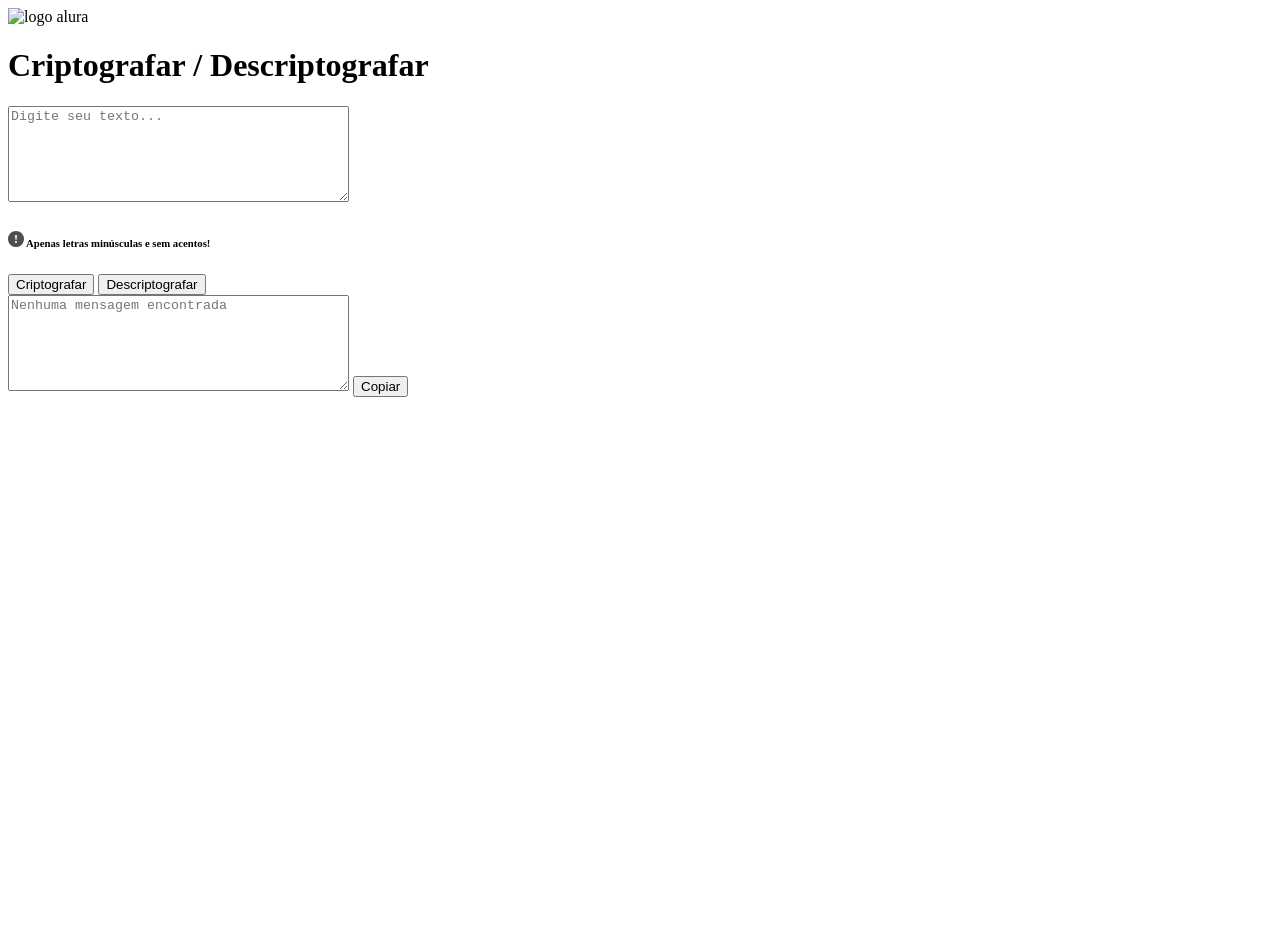
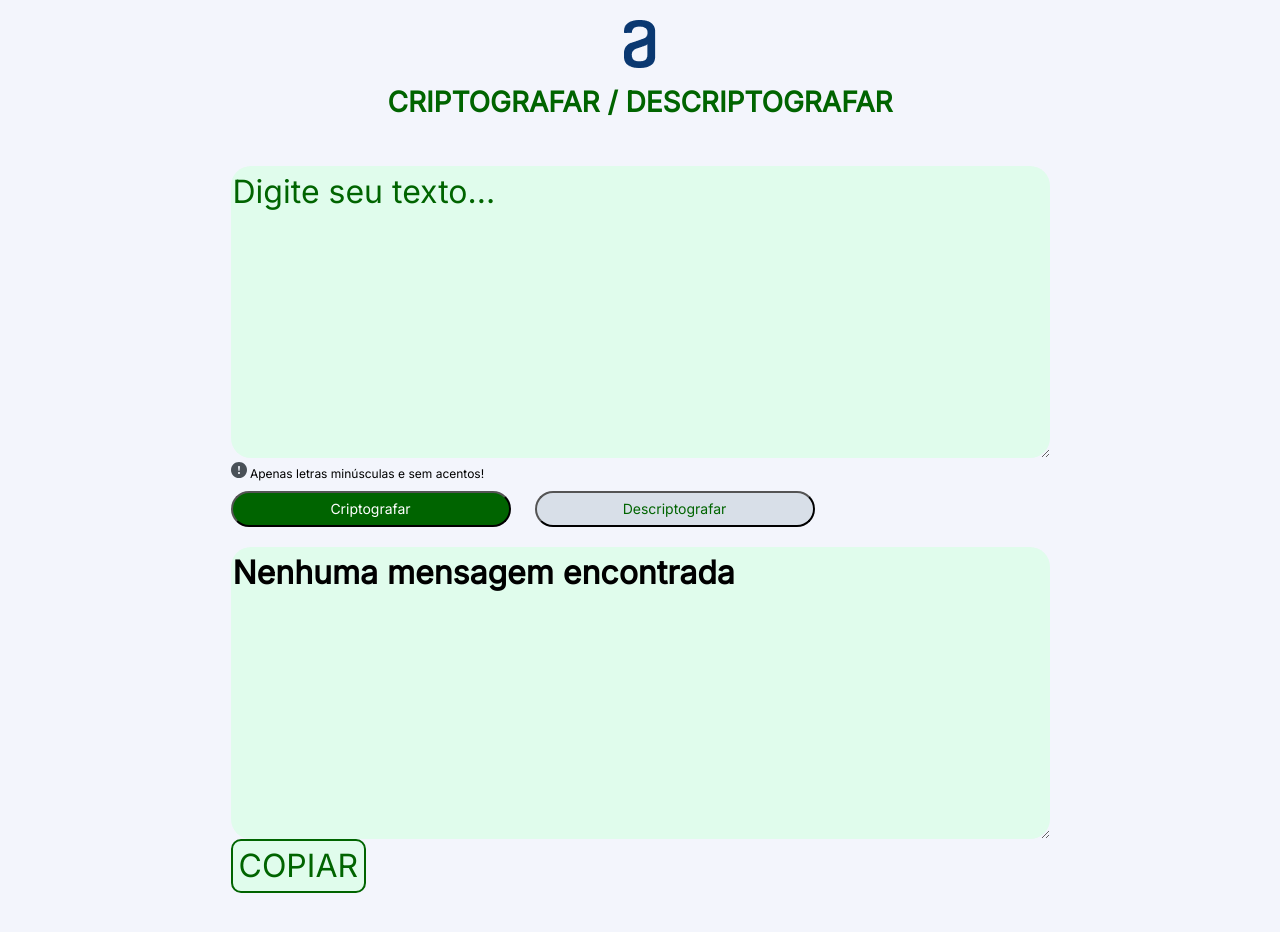
Before and after one commit to BrunoSR31/Projeto-Criptografia, a plain HTML site: page index.html in a window 1280 px wide. Before the commit the page ends 800 px from the top, so only its background shows below. Drawn offline with Linux system fonts and the light colour scheme; the site is published under a folder, as on GitHub Pages, so addresses that start at the root find nothing.

Commit message:
Update index.html

```diff
--- a/index.html
+++ b/index.html
@@ -6,8 +6,8 @@
     <meta name="viewport" content="width=device-width, initial-scale=1.0" />
     <title>Decodificador</title>
 
-    <link rel="stylesheet" href="\reset.css" />
-    <link rel="stylesheet" href="\style.css" />
+    <link rel="stylesheet" href=".\reset.css" />
+    <link rel="stylesheet" href=".\style.css" />
     <link
       href="https://fonts.googleapis.com/css2?family=Inter&display=swap"
       rel="stylesheet"
@@ -15,7 +15,7 @@
   </head>
     <body>
       <header>
-        <img class="logo" src="/assets/logo_alura.png" alt="logo alura" />
+        <img class="logo" src="./assets/logo_alura.png" alt="logo alura" />
         <h1>Criptografar / Descriptografar</h1>
       </header>
 
```
